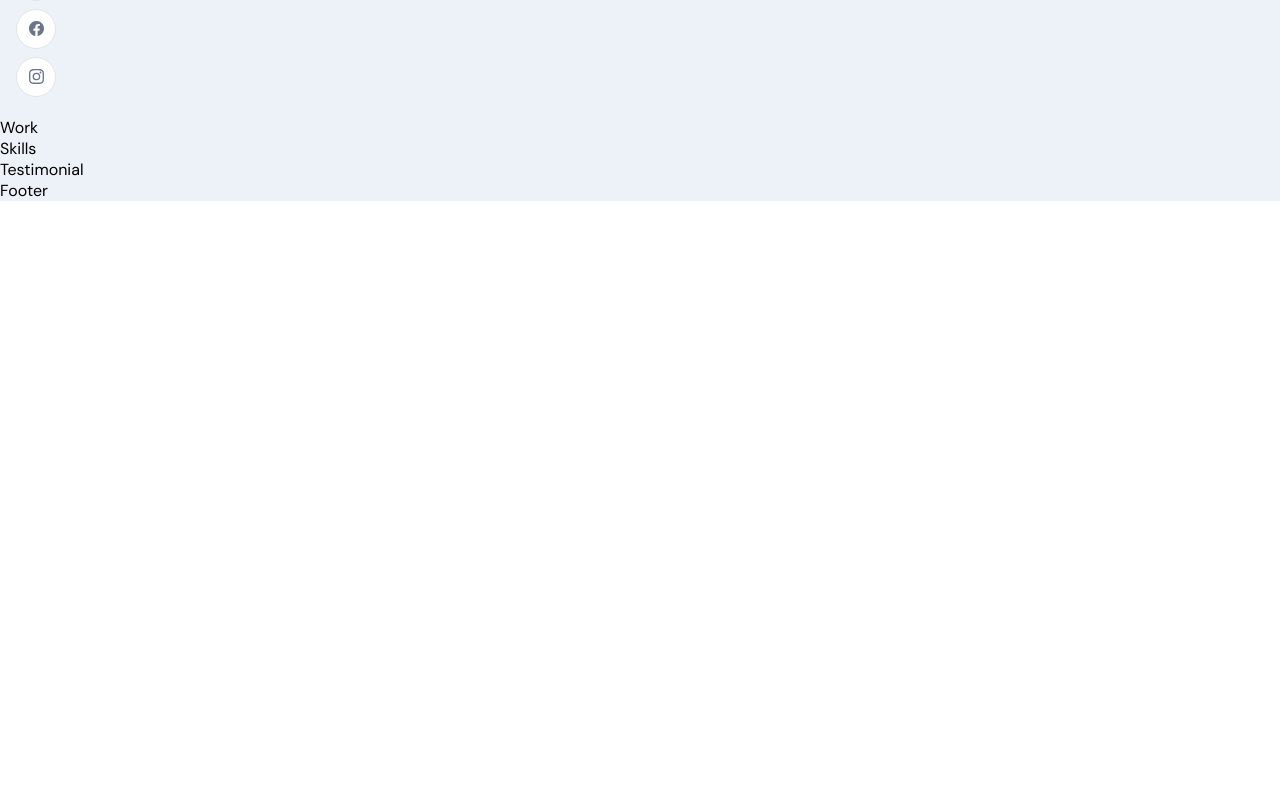
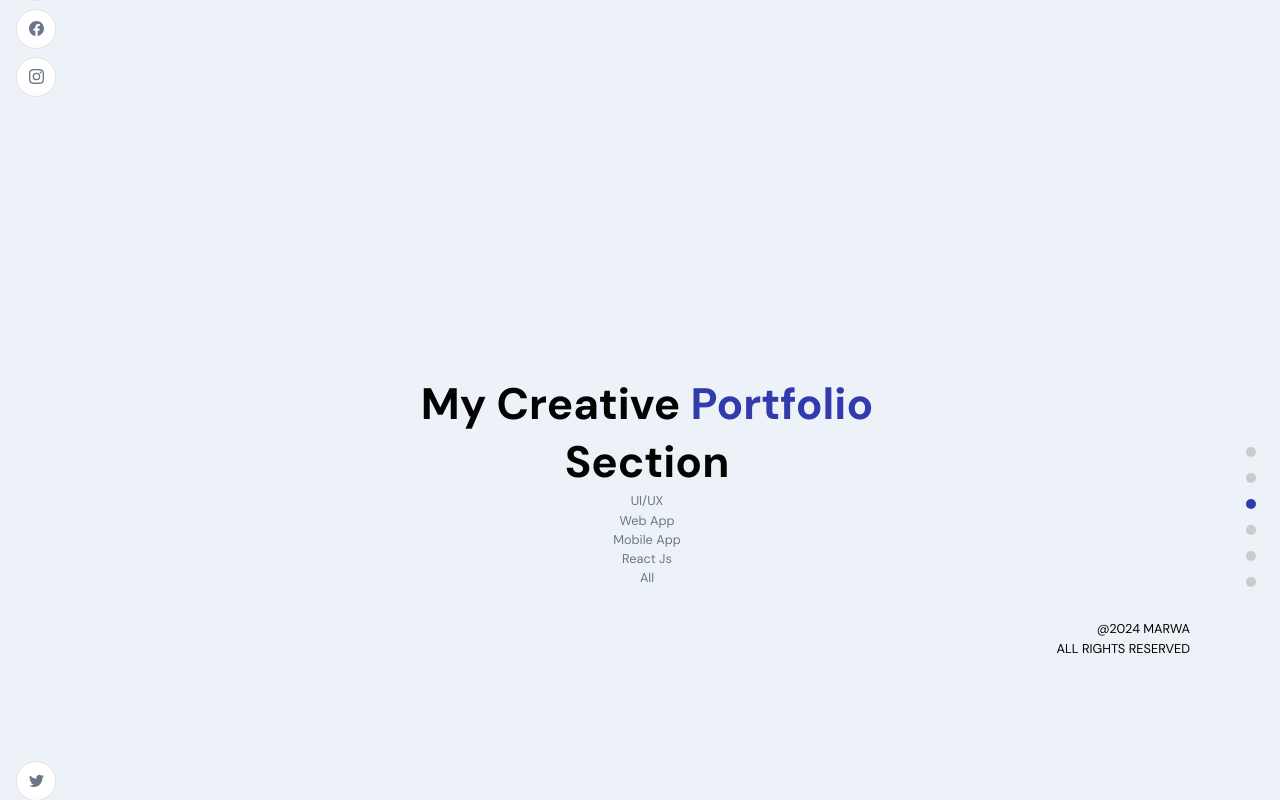
Before and after one commit to rwatoun/Portfolio, a React (Create React App) app in the folder frontend_react/: page / in a window 1280 px wide. Shown: the part 2125-2925 px from the top of the page. Before the commit the page ends 2326 px from the top, so only its background shows below. Built offline with nearby package versions, Linux system fonts and the light colour scheme; no server answers.

Commit message:
creating the base of the work section by directly implementing the higher order component

```diff
--- a/frontend_react/src/container/Work/Work.jsx
+++ b/frontend_react/src/container/Work/Work.jsx
@@ -1,9 +1,54 @@
-import React from "react";
+import React, { useState, useEffect } from "react";
+import { AiFillEye, AiFillGithub } from "react-icons/ai";
+import { motion } from "framer-motion";
+
+import { AppWrap } from "../../wrapper";
+import { urlFor, client } from "../../client";
 
 import "./Work.scss";
 
 const Work = () => {
-  return <div>Work</div>;
+  const [activeFilter, setActiveFilter] = useState("All");
+  const [animateCard, setAnimateCard] = useState({ y: 0, opacity: 1 });
+
+  // fetching data from sanity
+  useEffect(() => {
+    const query = '*[_type == "works"]';
+    client.fetch(query).then((data) => {
+      setWorks(data);
+      setFilterWork(data);
+    });
+  }, []);
+
+  const handleWorkFilter = (item) => {};
+
+  return (
+    <>
+      <h2 className="head-text">
+        {" "}
+        My creative <span>Portfolio</span> <br /> Section{" "}
+      </h2>
+      <div className="app__work-filter">
+        {["UI/UX", "Web App", "Mobile App", "React Js", "All"].map(
+          (item, index) => (
+            <div
+              key={index}
+              onClick={() => handleWorkFilter(item)}
+              className={`app__work-filter-item app__flex p-text $(activeFilter === item ? 'item-active : '')`}
+            >
+              {item}
+            </div>
+          )
+        )}
+      </div>
+
+      <motion.div
+        animate={animateCard}
+        transition={{ duration: 0.5, delayChildren: 0.5 }}
+        className="app__work-portfolio"
+      ></motion.div>
+    </>
+  );
 };
 
-export default Work;
+export default AppWrap(Work, "work");
```
